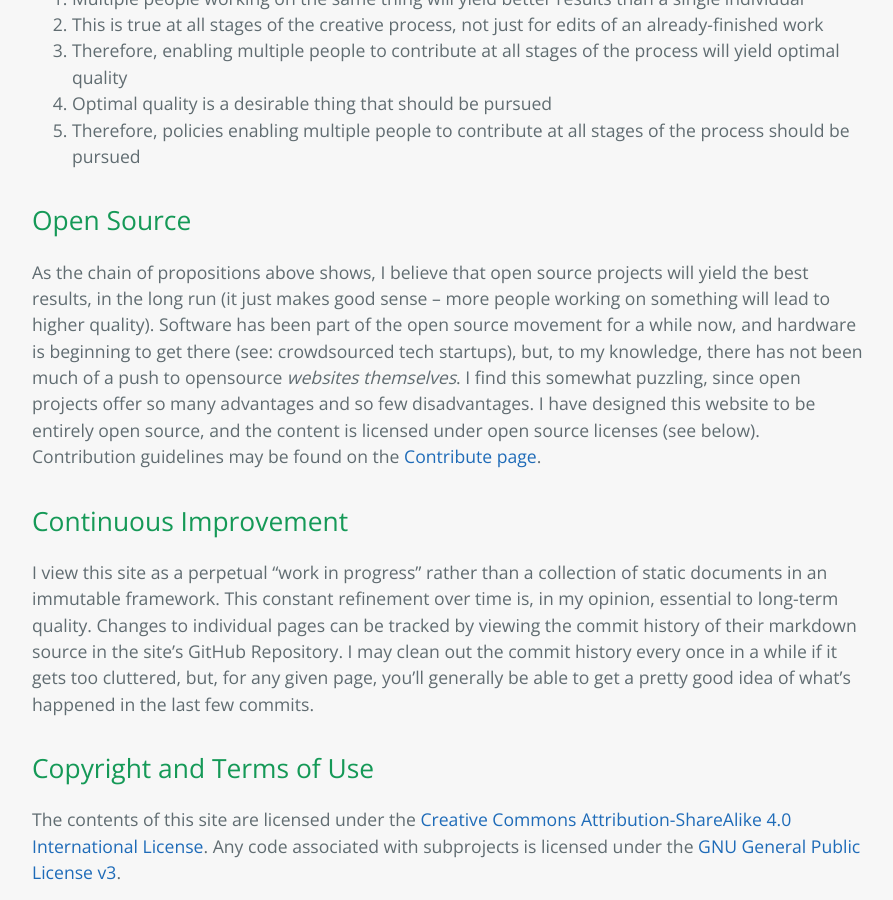
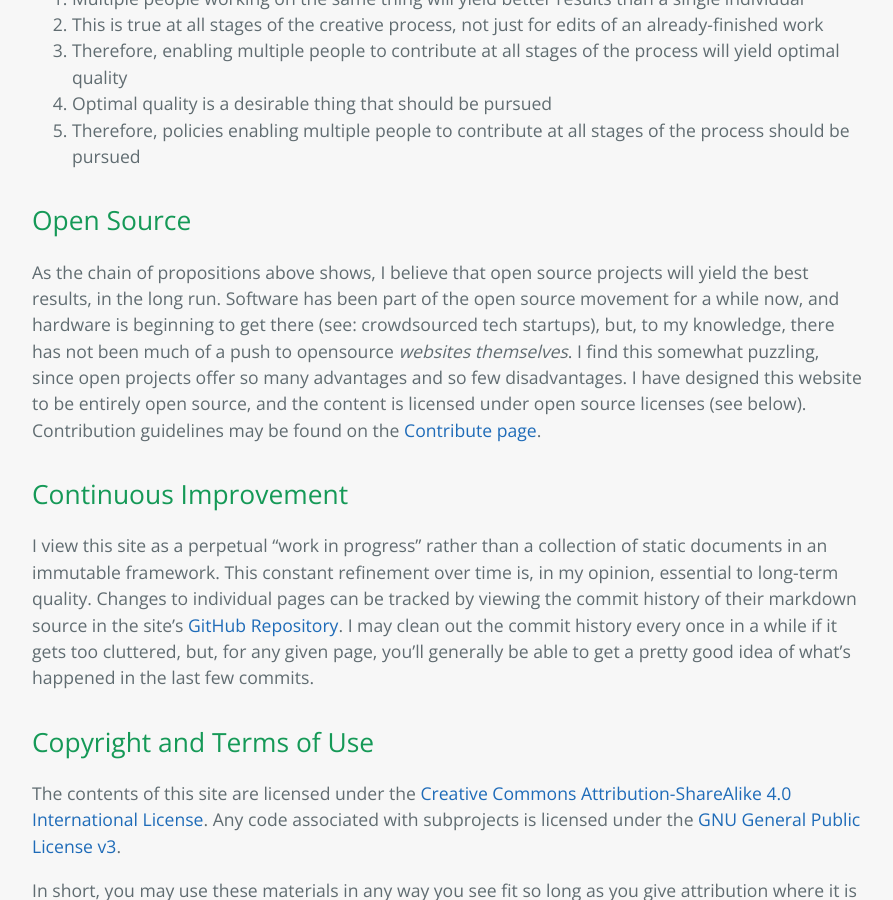
Before and after one commit to StevenTammen/StevenTammen.github.io, a Jekyll site: the page built from pages/about.md, in a window 1280 px wide and 900 px high, scrolled down 1895 px. Shown: the whole window, without its empty margins (192-1085 px from the left). Built offline with Jekyll 4.4.1, drawn with Linux system fonts in a browser that asks for light colours.

Commit message:
Update about.md

```diff
--- a/pages/about.md
+++ b/pages/about.md
@@ -54,11 +54,11 @@ I am strong believer in publishing content before it is finished completely. Thi
 
 ## Open Source
 
-As the chain of propositions above shows, I believe that open source projects will yield the best results, in the long run (it just makes good sense -- more people working on something will lead to higher quality). Software has been part of the open source movement for a while now, and hardware is beginning to get there (see: crowdsourced tech startups), but, to my knowledge, there has not been much of a push to opensource *websites themselves*. I find this somewhat puzzling, since open projects offer so many advantages and so few disadvantages. I have designed this website to be entirely open source, and the content is licensed under open source licenses (see below). Contribution guidelines may be found on the [Contribute page](https://steventammen.com/contribution-guidelines/).
+As the chain of propositions above shows, I believe that open source projects will yield the best results, in the long run. Software has been part of the open source movement for a while now, and hardware is beginning to get there (see: crowdsourced tech startups), but, to my knowledge, there has not been much of a push to opensource *websites themselves*. I find this somewhat puzzling, since open projects offer so many advantages and so few disadvantages. I have designed this website to be entirely open source, and the content is licensed under open source licenses (see below). Contribution guidelines may be found on the [Contribute page](https://steventammen.com/contribution-guidelines/).
 
 ## Continuous Improvement
 
-I view this site as a perpetual "work in progress" rather than a collection of static documents in an immutable framework. This constant refinement over time is, in my opinion, essential to long-term quality. Changes to individual pages can be tracked by viewing the commit history of their markdown source in the site's GitHub Repository. I may clean out the commit history every once in a while if it gets too cluttered, but, for any given page, you'll generally be able to get a pretty good idea of what's happened in the last few commits.
+I view this site as a perpetual "work in progress" rather than a collection of static documents in an immutable framework. This constant refinement over time is, in my opinion, essential to long-term quality. Changes to individual pages can be tracked by viewing the commit history of their markdown source in the site's [GitHub Repository](https://github.com/StevenTammen/steventammen.github.io). I may clean out the commit history every once in a while if it gets too cluttered, but, for any given page, you'll generally be able to get a pretty good idea of what's happened in the last few commits.
 
 ## Copyright and Terms of Use
 
```
